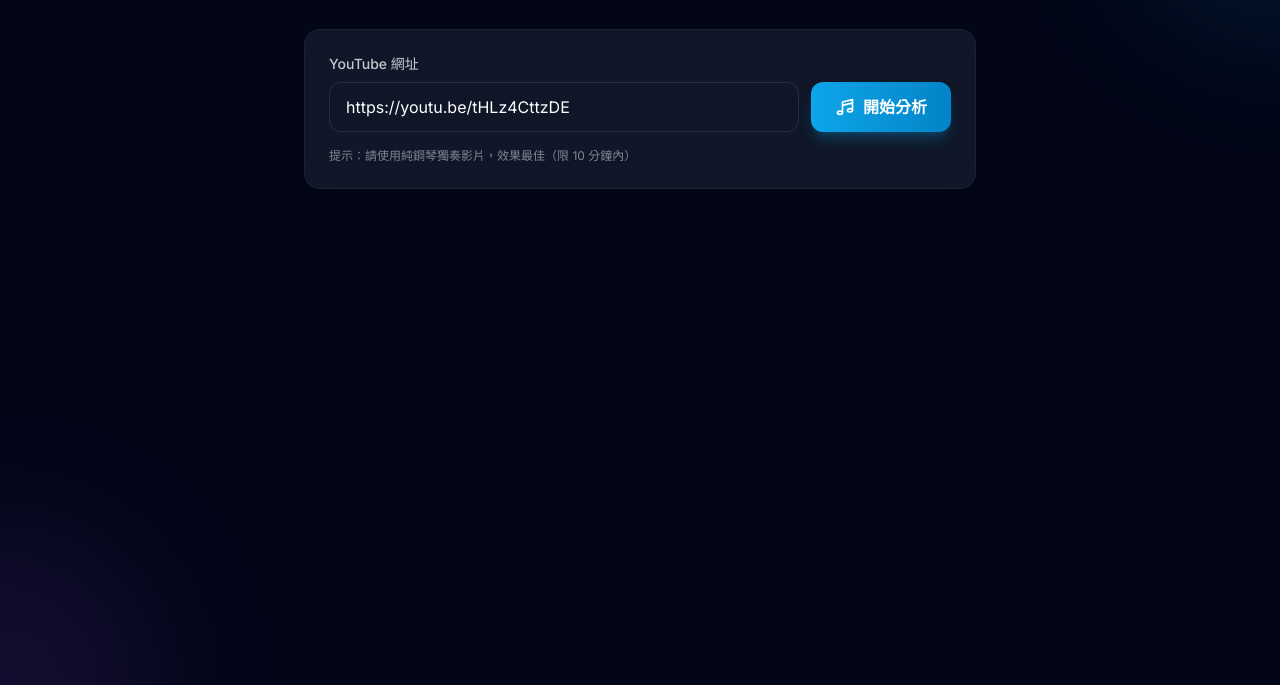
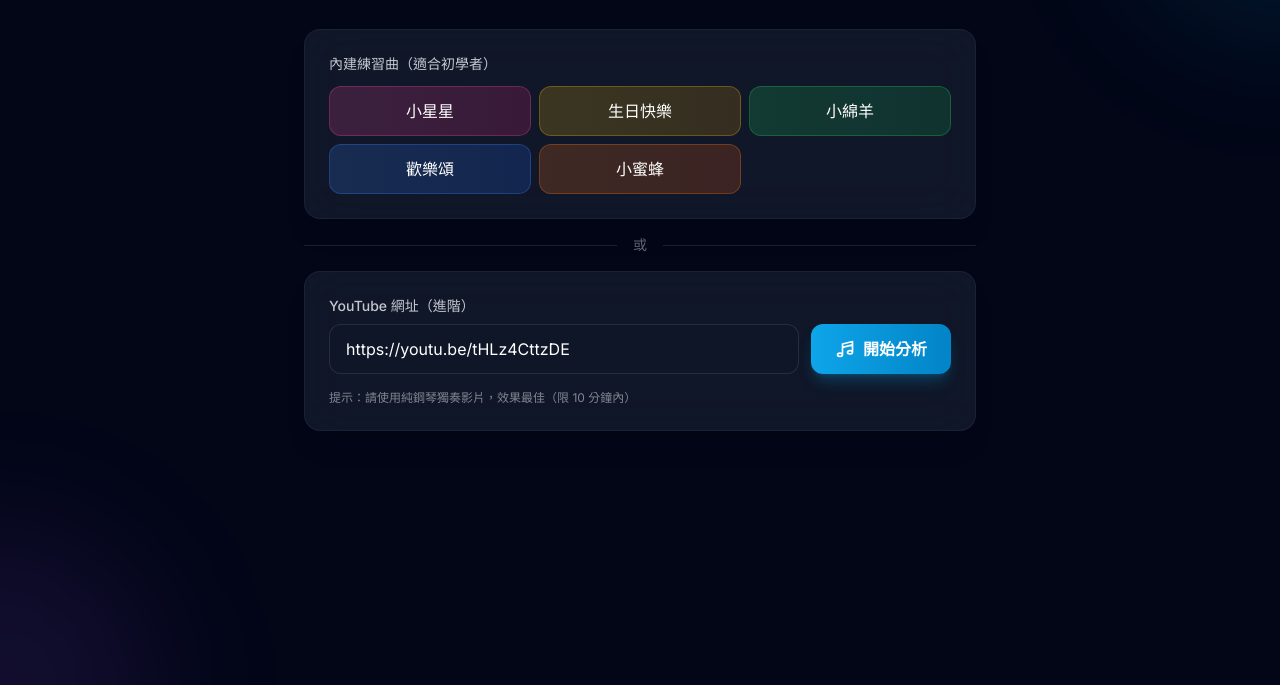
Before and after one commit to AndyHu18/music, a plain HTML site: page frontend/index.html in a window 1280 px wide. Shown: the part 115-800 px from the top of the page. Drawn offline with nearby package versions, Linux system fonts and the light colour scheme.

Commit message:
[Feature] Add 5 built-in beginner songs for practice

```diff
--- a/frontend/index.html
+++ b/frontend/index.html
@@ -117,10 +117,48 @@
 
         <!-- 輸入區 -->
         <section id="input-section" class="mb-8">
-            <div class="max-w-2xl mx-auto">
+            <div class="max-w-2xl mx-auto space-y-4">
+
+                <!-- 內建練習曲 -->
+                <div class="bg-surface-800/50 backdrop-blur-xl rounded-2xl p-6 border border-white/5 shadow-xl">
+                    <label class="block text-sm font-medium text-surface-100/80 mb-3">
+                        內建練習曲（適合初學者）
+                    </label>
+                    <div id="song-buttons" class="grid grid-cols-2 sm:grid-cols-3 gap-2">
+                        <button onclick="loadBuiltInSong('twinkle')"
+                            class="song-btn bg-gradient-to-r from-pink-500/20 to-pink-600/20 hover:from-pink-500/40 hover:to-pink-600/40 border border-pink-500/30 text-white px-4 py-3 rounded-xl transition-all">
+                            小星星
+                        </button>
+                        <button onclick="loadBuiltInSong('birthday')"
+                            class="song-btn bg-gradient-to-r from-yellow-500/20 to-yellow-600/20 hover:from-yellow-500/40 hover:to-yellow-600/40 border border-yellow-500/30 text-white px-4 py-3 rounded-xl transition-all">
+                            生日快樂
+                        </button>
+                        <button onclick="loadBuiltInSong('mary')"
+                            class="song-btn bg-gradient-to-r from-green-500/20 to-green-600/20 hover:from-green-500/40 hover:to-green-600/40 border border-green-500/30 text-white px-4 py-3 rounded-xl transition-all">
+                            小綿羊
+                        </button>
+                        <button onclick="loadBuiltInSong('joy')"
+                            class="song-btn bg-gradient-to-r from-blue-500/20 to-blue-600/20 hover:from-blue-500/40 hover:to-blue-600/40 border border-blue-500/30 text-white px-4 py-3 rounded-xl transition-all">
+                            歡樂頌
+                        </button>
+                        <button onclick="loadBuiltInSong('bee')"
+                            class="song-btn bg-gradient-to-r from-orange-500/20 to-orange-600/20 hover:from-orange-500/40 hover:to-orange-600/40 border border-orange-500/30 text-white px-4 py-3 rounded-xl transition-all">
+                            小蜜蜂
+                        </button>
+                    </div>
+                </div>
+
+                <!-- 或者分隔線 -->
+                <div class="flex items-center gap-4">
+                    <div class="flex-1 h-px bg-white/10"></div>
+                    <span class="text-surface-100/40 text-sm">或</span>
+                    <div class="flex-1 h-px bg-white/10"></div>
+                </div>
+
+                <!-- YouTube 輸入 -->
                 <div class="bg-surface-800/50 backdrop-blur-xl rounded-2xl p-6 border border-white/5 shadow-xl">
                     <label for="youtube-url" class="block text-sm font-medium text-surface-100/80 mb-2">
-                        YouTube 網址
+                        YouTube 網址（進階）
                     </label>
                     <div class="flex flex-col sm:flex-row gap-3">
                         <input type="url" id="youtube-url" value="https://youtu.be/tHLz4CttzDE"
@@ -290,6 +328,7 @@
     <!-- Toast 通知 -->
     <div id="toast-container" class="fixed bottom-4 right-4 z-50 flex flex-col gap-2"></div>
 
+    <script src="songs.js"></script>
     <script src="piano.js"></script>
     <script src="waterfall.js"></script>
     <script src="script.js"></script>
--- a/frontend/script.js
+++ b/frontend/script.js
@@ -159,6 +159,65 @@ function handleVisibilityChange() {
         }
         console.log('📍[App] 分頁恢復可見，已同步視覺');
     }
+}
+
+// ========================================
+// 內建曲目載入
+// ========================================
+
+/**
+ * 載入內建練習曲
+ */
+async function loadBuiltInSong(songId) {
+    console.log('📍[App] 載入內建曲目:', songId);
+
+    // 獲取曲目資料
+    const songData = getBuiltInSong(songId);
+    if (!songData) {
+        showToast('找不到該曲目', 'error');
+        return;
+    }
+
+    // 顯示載入中
+    showToast(`載入中: ${songData.metadata.title}`, 'info');
+
+    // 停止當前播放
+    if (isPlaying) {
+        stopPlayback();
+    }
+
+    // 設定資料
+    notesData = songData;
+
+    // 隱藏輸入區，顯示播放器
+    elements.inputSection.classList.add('hidden');
+    elements.progressSection.classList.add('hidden');
+    elements.playerSection.classList.remove('hidden');
+    elements.pianoSection.classList.remove('hidden');
+
+    // 更新曲目資訊
+    elements.trackTitle.textContent = songData.metadata.title;
+    elements.trackInfo.textContent = `${songData.metadata.note_count} 個音符 · ${formatTime(songData.metadata.total_duration)}`;
+    elements.totalTime.textContent = formatTime(songData.metadata.total_duration);
+    elements.notesPlayed.textContent = `0 / ${songData.metadata.note_count}`;
+
+    // 載入音符到瀑布流渲染器
+    if (waterfall && songData.notes) {
+        waterfall.resize();
+        waterfall.loadNotes(songData.notes);
+    }
+
+    // 載入音色
+    await loadPianoSampler();
+
+    // 準備播放
+    preparePlayback();
+
+    // 自動開始播放
+    showToast('開始播放！跟著鋼琴一起學習', 'success');
+    setTimeout(() => {
+        togglePlay();
+    }, 500);
 }
 
 // ========================================
--- /dev/null
+++ b/frontend/songs.js
@@ -0,0 +1,262 @@
+/**
+ * 內建練習曲庫 - 簡單的兒童鋼琴練習曲
+ * 每首曲目包含音符資料，可直接載入播放
+ */
+
+const BUILT_IN_SONGS = {
+    // 小星星 (Twinkle Twinkle Little Star)
+    'twinkle': {
+        title: '小星星 (Twinkle Twinkle)',
+        level: '初級',
+        notes: [
+            // C C G G A A G - F F E E D D C
+            { pitch: 60, start_time: 0.0, duration: 0.5, velocity: 80 },
+            { pitch: 60, start_time: 0.5, duration: 0.5, velocity: 80 },
+            { pitch: 67, start_time: 1.0, duration: 0.5, velocity: 80 },
+            { pitch: 67, start_time: 1.5, duration: 0.5, velocity: 80 },
+            { pitch: 69, start_time: 2.0, duration: 0.5, velocity: 80 },
+            { pitch: 69, start_time: 2.5, duration: 0.5, velocity: 80 },
+            { pitch: 67, start_time: 3.0, duration: 1.0, velocity: 80 },
+
+            { pitch: 65, start_time: 4.0, duration: 0.5, velocity: 80 },
+            { pitch: 65, start_time: 4.5, duration: 0.5, velocity: 80 },
+            { pitch: 64, start_time: 5.0, duration: 0.5, velocity: 80 },
+            { pitch: 64, start_time: 5.5, duration: 0.5, velocity: 80 },
+            { pitch: 62, start_time: 6.0, duration: 0.5, velocity: 80 },
+            { pitch: 62, start_time: 6.5, duration: 0.5, velocity: 80 },
+            { pitch: 60, start_time: 7.0, duration: 1.0, velocity: 80 },
+
+            // G G F F E E D
+            { pitch: 67, start_time: 8.0, duration: 0.5, velocity: 80 },
+            { pitch: 67, start_time: 8.5, duration: 0.5, velocity: 80 },
+            { pitch: 65, start_time: 9.0, duration: 0.5, velocity: 80 },
+            { pitch: 65, start_time: 9.5, duration: 0.5, velocity: 80 },
+            { pitch: 64, start_time: 10.0, duration: 0.5, velocity: 80 },
+            { pitch: 64, start_time: 10.5, duration: 0.5, velocity: 80 },
+            { pitch: 62, start_time: 11.0, duration: 1.0, velocity: 80 },
+
+            { pitch: 67, start_time: 12.0, duration: 0.5, velocity: 80 },
+            { pitch: 67, start_time: 12.5, duration: 0.5, velocity: 80 },
+            { pitch: 65, start_time: 13.0, duration: 0.5, velocity: 80 },
+            { pitch: 65, start_time: 13.5, duration: 0.5, velocity: 80 },
+            { pitch: 64, start_time: 14.0, duration: 0.5, velocity: 80 },
+            { pitch: 64, start_time: 14.5, duration: 0.5, velocity: 80 },
+            { pitch: 62, start_time: 15.0, duration: 1.0, velocity: 80 },
+
+            // C C G G A A G - F F E E D D C
+            { pitch: 60, start_time: 16.0, duration: 0.5, velocity: 80 },
+            { pitch: 60, start_time: 16.5, duration: 0.5, velocity: 80 },
+            { pitch: 67, start_time: 17.0, duration: 0.5, velocity: 80 },
+            { pitch: 67, start_time: 17.5, duration: 0.5, velocity: 80 },
+            { pitch: 69, start_time: 18.0, duration: 0.5, velocity: 80 },
+            { pitch: 69, start_time: 18.5, duration: 0.5, velocity: 80 },
+            { pitch: 67, start_time: 19.0, duration: 1.0, velocity: 80 },
+
+            { pitch: 65, start_time: 20.0, duration: 0.5, velocity: 80 },
+            { pitch: 65, start_time: 20.5, duration: 0.5, velocity: 80 },
+            { pitch: 64, start_time: 21.0, duration: 0.5, velocity: 80 },
+            { pitch: 64, start_time: 21.5, duration: 0.5, velocity: 80 },
+            { pitch: 62, start_time: 22.0, duration: 0.5, velocity: 80 },
+            { pitch: 62, start_time: 22.5, duration: 0.5, velocity: 80 },
+            { pitch: 60, start_time: 23.0, duration: 1.0, velocity: 80 },
+        ]
+    },
+
+    // 生日快樂 (Happy Birthday)
+    'birthday': {
+        title: '生日快樂 (Happy Birthday)',
+        level: '初級',
+        notes: [
+            // G G A G C B
+            { pitch: 67, start_time: 0.0, duration: 0.3, velocity: 80 },
+            { pitch: 67, start_time: 0.4, duration: 0.3, velocity: 80 },
+            { pitch: 69, start_time: 0.8, duration: 0.5, velocity: 80 },
+            { pitch: 67, start_time: 1.4, duration: 0.5, velocity: 80 },
+            { pitch: 72, start_time: 2.0, duration: 0.5, velocity: 80 },
+            { pitch: 71, start_time: 2.6, duration: 0.8, velocity: 80 },
+
+            // G G A G D C
+            { pitch: 67, start_time: 3.6, duration: 0.3, velocity: 80 },
+            { pitch: 67, start_time: 4.0, duration: 0.3, velocity: 80 },
+            { pitch: 69, start_time: 4.4, duration: 0.5, velocity: 80 },
+            { pitch: 67, start_time: 5.0, duration: 0.5, velocity: 80 },
+            { pitch: 74, start_time: 5.6, duration: 0.5, velocity: 80 },
+            { pitch: 72, start_time: 6.2, duration: 0.8, velocity: 80 },
+
+            // G G G' E C B A
+            { pitch: 67, start_time: 7.2, duration: 0.3, velocity: 80 },
+            { pitch: 67, start_time: 7.6, duration: 0.3, velocity: 80 },
+            { pitch: 79, start_time: 8.0, duration: 0.5, velocity: 80 },
+            { pitch: 76, start_time: 8.6, duration: 0.5, velocity: 80 },
+            { pitch: 72, start_time: 9.2, duration: 0.5, velocity: 80 },
+            { pitch: 71, start_time: 9.8, duration: 0.5, velocity: 80 },
+            { pitch: 69, start_time: 10.4, duration: 0.8, velocity: 80 },
+
+            // F F E C D C
+            { pitch: 77, start_time: 11.4, duration: 0.3, velocity: 80 },
+            { pitch: 77, start_time: 11.8, duration: 0.3, velocity: 80 },
+            { pitch: 76, start_time: 12.2, duration: 0.5, velocity: 80 },
+            { pitch: 72, start_time: 12.8, duration: 0.5, velocity: 80 },
+            { pitch: 74, start_time: 13.4, duration: 0.5, velocity: 80 },
+            { pitch: 72, start_time: 14.0, duration: 1.0, velocity: 80 },
+        ]
+    },
+
+    // 瑪莉有隻小綿羊 (Mary Had a Little Lamb)
+    'mary': {
+        title: '瑪莉有隻小綿羊 (Mary Had a Little Lamb)',
+        level: '初級',
+        notes: [
+            // E D C D E E E
+            { pitch: 64, start_time: 0.0, duration: 0.5, velocity: 80 },
+            { pitch: 62, start_time: 0.5, duration: 0.5, velocity: 80 },
+            { pitch: 60, start_time: 1.0, duration: 0.5, velocity: 80 },
+            { pitch: 62, start_time: 1.5, duration: 0.5, velocity: 80 },
+            { pitch: 64, start_time: 2.0, duration: 0.5, velocity: 80 },
+            { pitch: 64, start_time: 2.5, duration: 0.5, velocity: 80 },
+            { pitch: 64, start_time: 3.0, duration: 1.0, velocity: 80 },
+
+            // D D D - E G G
+            { pitch: 62, start_time: 4.0, duration: 0.5, velocity: 80 },
+            { pitch: 62, start_time: 4.5, duration: 0.5, velocity: 80 },
+            { pitch: 62, start_time: 5.0, duration: 1.0, velocity: 80 },
+            { pitch: 64, start_time: 6.0, duration: 0.5, velocity: 80 },
+            { pitch: 67, start_time: 6.5, duration: 0.5, velocity: 80 },
+            { pitch: 67, start_time: 7.0, duration: 1.0, velocity: 80 },
+
+            // E D C D E E E
+            { pitch: 64, start_time: 8.0, duration: 0.5, velocity: 80 },
+            { pitch: 62, start_time: 8.5, duration: 0.5, velocity: 80 },
+            { pitch: 60, start_time: 9.0, duration: 0.5, velocity: 80 },
+            { pitch: 62, start_time: 9.5, duration: 0.5, velocity: 80 },
+            { pitch: 64, start_time: 10.0, duration: 0.5, velocity: 80 },
+            { pitch: 64, start_time: 10.5, duration: 0.5, velocity: 80 },
+            { pitch: 64, start_time: 11.0, duration: 0.5, velocity: 80 },
+            { pitch: 64, start_time: 11.5, duration: 0.5, velocity: 80 },
+
+            // D D E D C
+            { pitch: 62, start_time: 12.0, duration: 0.5, velocity: 80 },
+            { pitch: 62, start_time: 12.5, duration: 0.5, velocity: 80 },
+            { pitch: 64, start_time: 13.0, duration: 0.5, velocity: 80 },
+            { pitch: 62, start_time: 13.5, duration: 0.5, velocity: 80 },
+            { pitch: 60, start_time: 14.0, duration: 1.5, velocity: 80 },
+        ]
+    },
+
+    // 歡樂頌 (Ode to Joy)
+    'joy': {
+        title: '歡樂頌 (Ode to Joy)',
+        level: '初級',
+        notes: [
+            // E E F G G F E D
+            { pitch: 64, start_time: 0.0, duration: 0.5, velocity: 80 },
+            { pitch: 64, start_time: 0.5, duration: 0.5, velocity: 80 },
+            { pitch: 65, start_time: 1.0, duration: 0.5, velocity: 80 },
+            { pitch: 67, start_time: 1.5, duration: 0.5, velocity: 80 },
+            { pitch: 67, start_time: 2.0, duration: 0.5, velocity: 80 },
+            { pitch: 65, start_time: 2.5, duration: 0.5, velocity: 80 },
+            { pitch: 64, start_time: 3.0, duration: 0.5, velocity: 80 },
+            { pitch: 62, start_time: 3.5, duration: 0.5, velocity: 80 },
+
+            // C C D E E D D
+            { pitch: 60, start_time: 4.0, duration: 0.5, velocity: 80 },
+            { pitch: 60, start_time: 4.5, duration: 0.5, velocity: 80 },
+            { pitch: 62, start_time: 5.0, duration: 0.5, velocity: 80 },
+            { pitch: 64, start_time: 5.5, duration: 0.5, velocity: 80 },
+            { pitch: 64, start_time: 6.0, duration: 0.75, velocity: 80 },
+            { pitch: 62, start_time: 6.75, duration: 0.25, velocity: 80 },
+            { pitch: 62, start_time: 7.0, duration: 1.0, velocity: 80 },
+
+            // E E F G G F E D
+            { pitch: 64, start_time: 8.0, duration: 0.5, velocity: 80 },
+            { pitch: 64, start_time: 8.5, duration: 0.5, velocity: 80 },
+            { pitch: 65, start_time: 9.0, duration: 0.5, velocity: 80 },
+            { pitch: 67, start_time: 9.5, duration: 0.5, velocity: 80 },
+            { pitch: 67, start_time: 10.0, duration: 0.5, velocity: 80 },
+            { pitch: 65, start_time: 10.5, duration: 0.5, velocity: 80 },
+            { pitch: 64, start_time: 11.0, duration: 0.5, velocity: 80 },
+            { pitch: 62, start_time: 11.5, duration: 0.5, velocity: 80 },
+
+            // C C D E D C C
+            { pitch: 60, start_time: 12.0, duration: 0.5, velocity: 80 },
+            { pitch: 60, start_time: 12.5, duration: 0.5, velocity: 80 },
+            { pitch: 62, start_time: 13.0, duration: 0.5, velocity: 80 },
+            { pitch: 64, start_time: 13.5, duration: 0.5, velocity: 80 },
+            { pitch: 62, start_time: 14.0, duration: 0.75, velocity: 80 },
+            { pitch: 60, start_time: 14.75, duration: 0.25, velocity: 80 },
+            { pitch: 60, start_time: 15.0, duration: 1.0, velocity: 80 },
+        ]
+    },
+
+    // 小蜜蜂
+    'bee': {
+        title: '小蜜蜂',
+        level: '初級',
+        notes: [
+            // G E E - F D D
+            { pitch: 67, start_time: 0.0, duration: 0.5, velocity: 80 },
+            { pitch: 64, start_time: 0.5, duration: 0.5, velocity: 80 },
+            { pitch: 64, start_time: 1.0, duration: 1.0, velocity: 80 },
+            { pitch: 65, start_time: 2.0, duration: 0.5, velocity: 80 },
+            { pitch: 62, start_time: 2.5, duration: 0.5, velocity: 80 },
+            { pitch: 62, start_time: 3.0, duration: 1.0, velocity: 80 },
+
+            // C D E F G G G
+            { pitch: 60, start_time: 4.0, duration: 0.5, velocity: 80 },
+            { pitch: 62, start_time: 4.5, duration: 0.5, velocity: 80 },
+            { pitch: 64, start_time: 5.0, duration: 0.5, velocity: 80 },
+            { pitch: 65, start_time: 5.5, duration: 0.5, velocity: 80 },
+            { pitch: 67, start_time: 6.0, duration: 0.5, velocity: 80 },
+            { pitch: 67, start_time: 6.5, duration: 0.5, velocity: 80 },
+            { pitch: 67, start_time: 7.0, duration: 1.0, velocity: 80 },
+
+            // G E E - F D D
+            { pitch: 67, start_time: 8.0, duration: 0.5, velocity: 80 },
+            { pitch: 64, start_time: 8.5, duration: 0.5, velocity: 80 },
+            { pitch: 64, start_time: 9.0, duration: 1.0, velocity: 80 },
+            { pitch: 65, start_time: 10.0, duration: 0.5, velocity: 80 },
+            { pitch: 62, start_time: 10.5, duration: 0.5, velocity: 80 },
+            { pitch: 62, start_time: 11.0, duration: 1.0, velocity: 80 },
+
+            // C E G G E
+            { pitch: 60, start_time: 12.0, duration: 0.5, velocity: 80 },
+            { pitch: 64, start_time: 12.5, duration: 0.5, velocity: 80 },
+            { pitch: 67, start_time: 13.0, duration: 0.5, velocity: 80 },
+            { pitch: 67, start_time: 13.5, duration: 0.5, velocity: 80 },
+            { pitch: 64, start_time: 14.0, duration: 1.5, velocity: 80 },
+        ]
+    }
+};
+
+/**
+ * 獲取所有內建曲目列表
+ */
+function getBuiltInSongList() {
+    return Object.entries(BUILT_IN_SONGS).map(([key, song]) => ({
+        id: key,
+        title: song.title,
+        level: song.level,
+        noteCount: song.notes.length
+    }));
+}
+
+/**
+ * 獲取指定曲目的音符資料
+ */
+function getBuiltInSong(songId) {
+    const song = BUILT_IN_SONGS[songId];
+    if (!song) return null;
+
+    const lastNote = song.notes[song.notes.length - 1];
+    const totalDuration = lastNote.start_time + lastNote.duration;
+
+    return {
+        notes: song.notes,
+        metadata: {
+            title: song.title,
+            note_count: song.notes.length,
+            total_duration: totalDuration,
+            source: 'built-in'
+        }
+    };
+}
```
